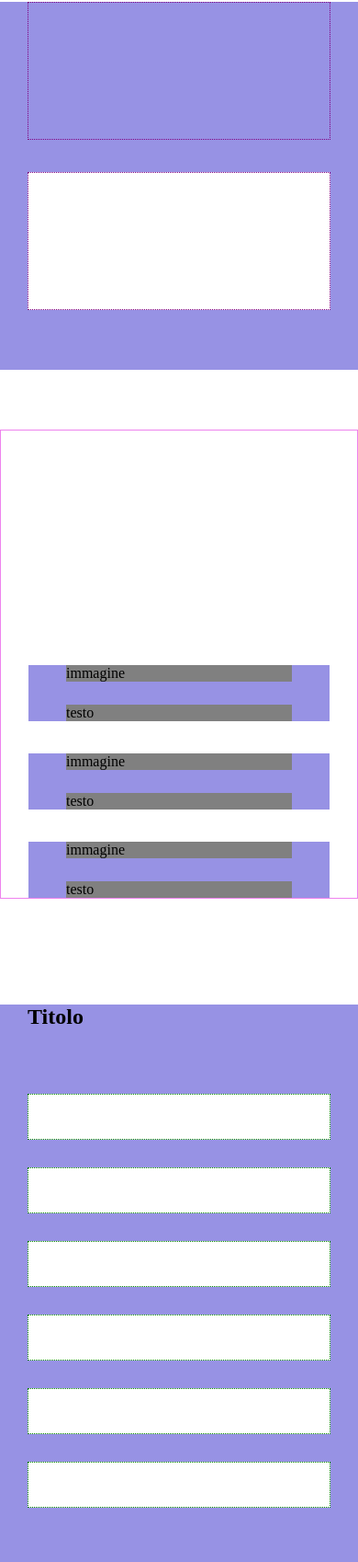
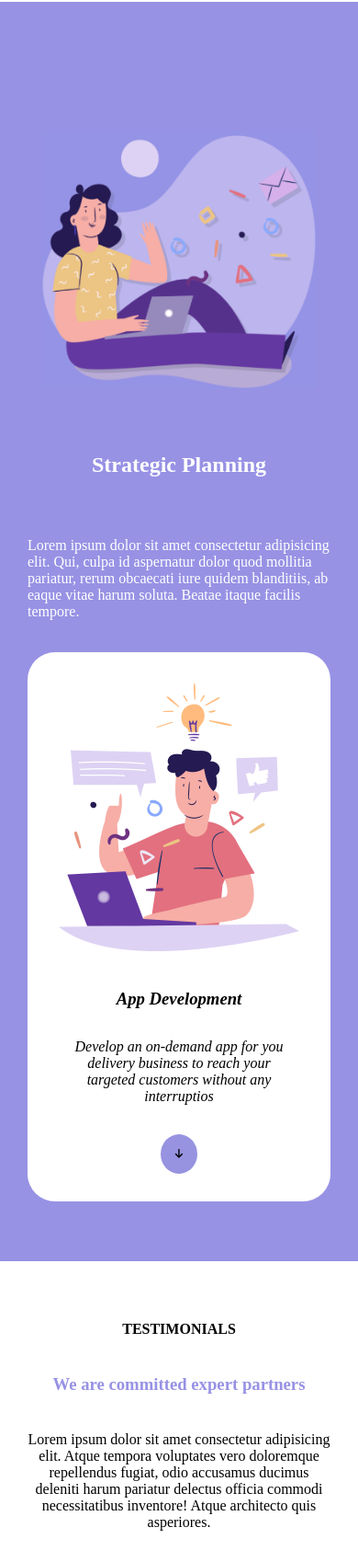
Before and after one commit to simoneditaranto/htmlcss-responsive-layout, a plain HTML site: page index.html in a window 390 px wide. Shown: the part 2275-3973 px from the top of the page at 92% size. Drawn offline with Linux system fonts and the light colour scheme.

Commit message:
sezione "testimonials" completata (responsive)

```diff
--- a/css/style.css
+++ b/css/style.css
@@ -167,23 +167,50 @@ header .container{
 }
 
 #planning{
+    display: flex;
+    flex-direction: column;
+    align-items: center;
+    gap: 65px;
+
+    padding-top: 140px;
+
+    color: white;
+}
+
+.planning-image{
+    width: 300px;
+}
+
+.planning-image img{
     width: 100%;
-    height: 150px;
-    border: 1px dotted purple;
-    /* test */
 }
 
 #app-development{
-    width: 100%;
-    height: 150px;
-    border: 1px dotted purple;
-    /* test */
+    display: flex;
+    flex-direction: column;
+    align-items: center;
+    gap: 32px;
 
+    padding: 30px 50px;
     margin-bottom: 65px;
+
+    border-radius: 30px;
+
+    text-align: center;
+    font-style: italic;
 
     background-color: #FFFFFF;
 }
 
+#app-development i{
+    padding: 16px;
+
+    border-radius: 50%;
+
+    font-size: .7em;
+
+    background-color: #9793E0;
+}
 /* fine sezione "strategic planning" */
 
 
@@ -195,19 +222,20 @@ header .container{
 
 #testimonials .container{
     flex-direction: column;
-}
-
-
-#testimonials > div {
-    border: 1px solid violet;
-    /* test */
+    gap: 55px;
 }
 
 #intro{
-    height: 200px;
-    /* test */
+    display: flex;
+    flex-direction: column;
+    align-items: center;
+    gap: 40px;
 
-    margin-bottom: 55px;
+    text-align: center;
+}
+
+#intro h3{
+    color: #9792E4;
 }
 
 #profiles{
@@ -222,19 +250,36 @@ header .container{
     align-items: center;
     gap: 25px;
 
+    padding: 35px 25px;
+
+    border-radius: 30px;
+
     background-color: #9792E4;
 }
 
-.profile .profile-image{
-    width: 75%;
-    background-color: grey;
-    /* test */
+.profile .testimonial{
+    width: 200px;
+    height: 200px;
+
+    border-radius: 50%;
+
+    object-fit: cover;
+}
+
+.profile .profile-image img{
+    width: 100%;
 }
 
 .profile .profile-description{
-    width: 75%;
-    background-color: grey;
-    /* test */
+    text-align: center;
+
+    color: white;
+}
+
+.profile .profile-description  p{
+    line-height: 30px;
+
+    margin-bottom: 35px;
 }
 /* fine sezione "testimonials" */
 
@@ -355,6 +400,10 @@ footer{
     #profiles .profile{
         flex-direction: row;
     }
+
+    .profile .profile-description{
+        text-align: start;
+    }
     /* fine sezione "testimonials" */
 
     /* sezione "with-us" */
@@ -407,7 +456,16 @@ footer{
     #strategic-planning .container{
         flex-direction: row;
         justify-content: center;
-        /* gap: 90px; */
+
+
+    }
+
+    #planning{
+        padding-top: 0;
+    }
+
+    #app-development{
+        margin-bottom: 0;
     }
     /* fine sezione "strategic-planning */
 
--- a/index.html
+++ b/index.html
@@ -123,27 +123,27 @@
                 <div class="container">
                     <div id="planning">
 
-                        <!-- <div id="strategic-image">
-                            immagine
+                        <div class="planning-image">
+                            <img src="./img/planning1.png" alt="planning">
                         </div>
 
-                        <h2>Titolo</h2>
+                        <h2>Strategic Planning</h2>
 
-                        <p>paragrafo</p> -->
+                        <p>Lorem ipsum dolor sit amet consectetur adipisicing elit. Qui, culpa id aspernatur dolor quod mollitia pariatur, rerum obcaecati iure quidem blanditiis, ab eaque vitae harum soluta. Beatae itaque facilis tempore.</p>
 
                     </div>
 
                     <div id="app-development">
 
-                        <!-- <div id="app-image">
-                            immagine
+                        <div class="planning-image">
+                            <img src="./img/planning2.png" alt="planning">
                         </div>
 
-                        <h3>Titolo</h3>
+                        <h3>App Development</h3>
 
-                        <p>paragrafo</p>
+                        <p>Develop an on-demand app for you delivery business to reach your targeted customers without any interruptios</p>
 
-                        <span>icona</span> -->
+                        <i class="fa-solid fa-arrow-down"></i>
 
                     </div>
                 </div>
@@ -158,11 +158,11 @@
 
                     <div id="intro">
 
-                        <!-- <h3>titolo</h3>
+                        <h4>TESTIMONIALS</h4>
 
-                        <h2>titolo</h2>
+                        <h3>We are committed expert partners</h3>
 
-                        <p>paragrafo</p> -->
+                        <p>Lorem ipsum dolor sit amet consectetur adipisicing elit. Atque tempora voluptates vero doloremque repellendus fugiat, odio accusamus ducimus deleniti harum pariatur delectus officia commodi necessitatibus inventore! Atque architecto quis asperiores.</p>
 
                     </div>
 
@@ -170,36 +170,55 @@
 
                         <div class="profile">
 
-                            <div class="profile-image">
-                                immagine
-                            </div>
+                            <img class="testimonial" src="./img/testimonial1.jpg" alt="">
 
                             <div class="profile-description">
-                                testo
+
+                                <p>
+                                    <i class="fa-solid fa-quote-left"></i>
+                                    Lorem ipsum dolor, sit amet consectetur adipisicing elit. Vero temporibus dolorum, eligendi eveniet consectetur doloremque eius totam placeat quos earum odio, repellendus tempore fuga quo? Inventore fugiat voluptatum dolor minima.
+                                    <i class="fa-solid fa-quote-right"></i>
+                                </p>
+
+                                <strong class="name">NAT REYNOLDS</strong>
+
                             </div>
 
                         </div>
 
                         <div class="profile">
 
-                            <div class="profile-image">
-                                immagine
-                            </div>
+                            <img class="testimonial" src="./img/testimonial2.jpg" alt="">
+
 
                             <div class="profile-description">
-                                testo
+
+                                <p>
+                                    <i class="fa-solid fa-quote-left"></i>
+                                    Lorem ipsum dolor sit amet consectetur adipisicing elit. Commodi porro dolore asperiores, reprehenderit iure, quasi eos id eaque beatae molestiae illum vero. Totam reiciendis voluptates numquam eaque esse, quam excepturi.
+                                    <i class="fa-solid fa-quote-right"></i>
+                                </p>
+
+                                <strong class="name">CELIA ALMEDA</strong>
+
                             </div>
 
                         </div>
 
                         <div class="profile">
 
-                            <div class="profile-image">
-                                immagine
-                            </div>
+                            <img class="testimonial" src="./img/testimonial3.jpg" alt="">
 
                             <div class="profile-description">
-                                testo
+
+                                <p>
+                                    <i class="fa-solid fa-quote-left"></i>
+                                    Lorem ipsum dolor sit amet consectetur adipisicing elit. Facere corporis, ipsam placeat adipisci consequatur quis molestias harum voluptatibus, cupiditate hic sapiente facilis nemo aspernatur aut quisquam sequi illo. Quidem, dolor!
+                                    <i class="fa-solid fa-quote-right"></i>
+                                </p>
+
+                                <strong class="name">BOB ROBERTS</strong>
+
                             </div>
 
                         </div>
```
